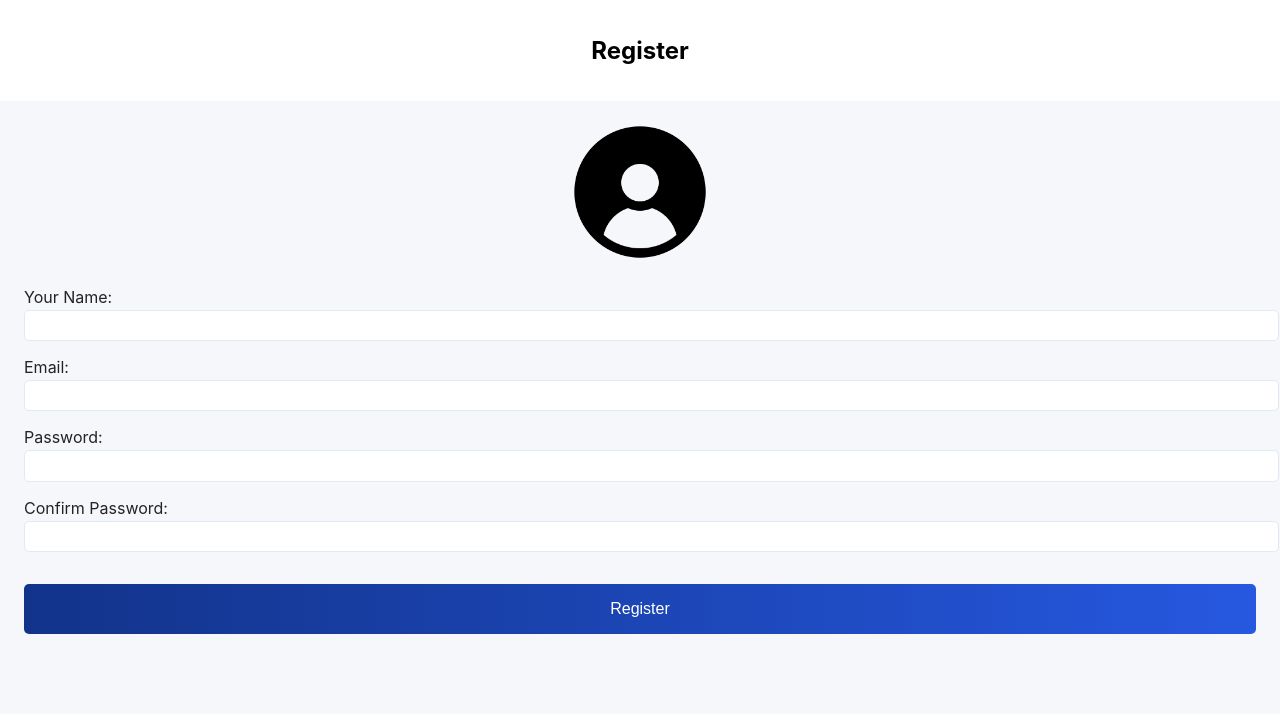
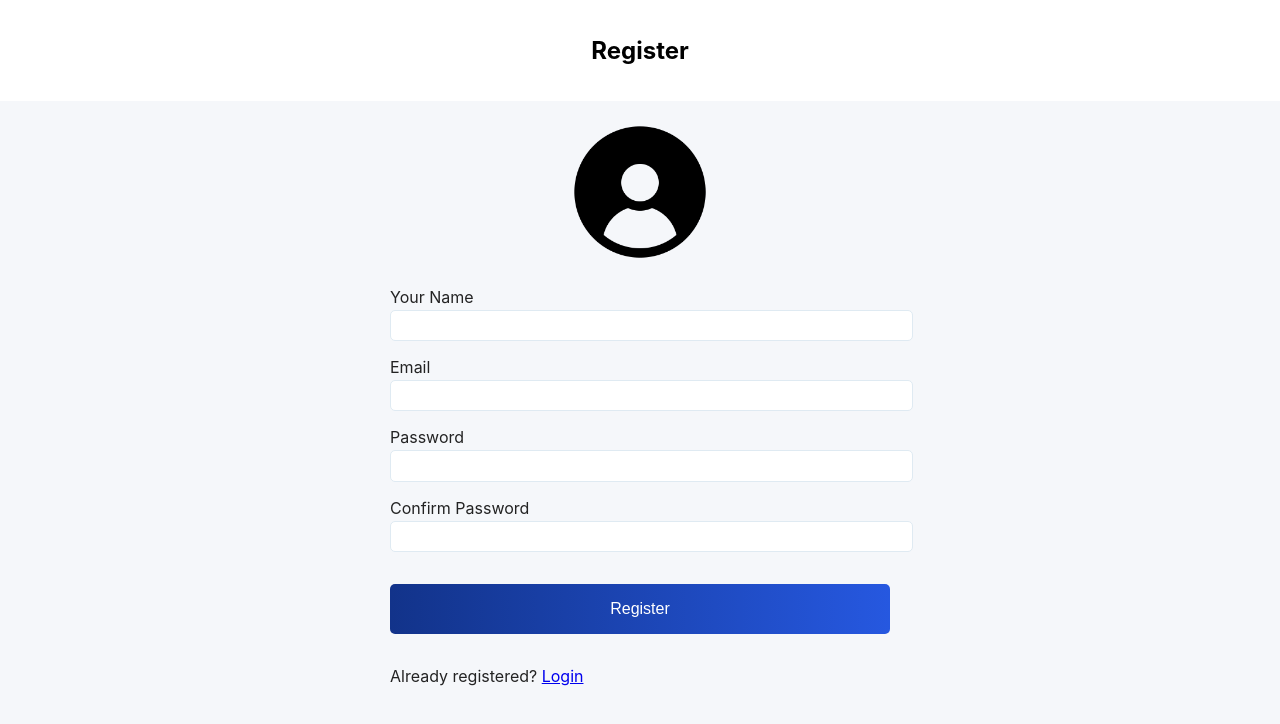
Before and after one commit to lukman155/project-tracker, a React (Create React App) app in the folder client/: page /register in a window 1280 px wide. Shown: the top 724 px of the page. Built offline with nearby package versions, Linux system fonts and the light colour scheme; no server answers.

Commit message:
Small fixes

```diff
--- a/client/src/Pages/login.jsx
+++ b/client/src/Pages/login.jsx
@@ -1,5 +1,5 @@
 import React, { useState, useContext } from "react";
-import { useNavigate } from "react-router-dom";
+import { useNavigate, Link } from "react-router-dom";
 import { AuthContext } from "../contexts/AuthContext";
 import api from "../utils/api";
 import "./login.scss";
@@ -47,7 +47,7 @@
           <img alt="" src="person.png" className="dp"></img>
         </div>
         <label>
-          Email:
+          Email
           <input
             type="email"
             name="email"
@@ -56,7 +56,7 @@
           />
         </label>
         <label>
-          Password:
+          Password
           <input
             type="password"
             name="password"
@@ -67,10 +67,10 @@
         <button className="submit-btn" type="submit">
           Login
         </button>
+        <p>
+          Don't have an account? <Link to="/register">Register</Link>
+        </p>
       </form>
-      <p>
-        Don't have an account? <a href="/register">Register</a>
-      </p>
     </section>
   );
 };
--- a/client/src/Pages/login.scss
+++ b/client/src/Pages/login.scss
@@ -5,6 +5,8 @@
   gap: 1em;
   color: rgb(35, 35, 35);
   background-color: rgb(245, 247, 250);
+  max-width: 500px;
+  margin: 0 auto;
   margin-bottom: 5em;
 }
 
--- a/client/src/Pages/register.jsx
+++ b/client/src/Pages/register.jsx
@@ -1,5 +1,5 @@
 import React, { useState } from "react";
-import { useNavigate } from "react-router-dom";
+import { useNavigate, Link } from "react-router-dom";
 import api from "../utils/api";
 import "./register.scss";
 
@@ -45,7 +45,7 @@
           <img alt="" src="person.png" className="dp"></img>
         </div>
         <label>
-          Your Name:
+          Your Name
           <input
             type="text"
             name="name"
@@ -54,7 +54,7 @@
           />
         </label>
         <label>
-          Email:
+          Email
           <input
             type="email"
             name="email"
@@ -63,7 +63,7 @@
           />
         </label>
         <label>
-          Password:
+          Password
           <input
             type="password"
             name="password"
@@ -72,7 +72,7 @@
           />
         </label>
         <label>
-          Confirm Password:
+          Confirm Password
           <input
             type="password"
             name="confirmPassword"
@@ -80,10 +80,12 @@
             onChange={handleChange}
           />
         </label>
-
         <button className="submit-btn" type="submit">
           Register
         </button>
+        <p>
+          Already registered? <Link to="/login">Login</Link>
+        </p>
       </form>
     </section>
   );
--- a/client/src/Pages/register.scss
+++ b/client/src/Pages/register.scss
@@ -9,6 +9,8 @@
   gap: 1em;
   color: rgb(35, 35, 35);
   padding-bottom: 5em;
+  max-width: 500px;
+  margin: 0 auto;
 }
 
 .header {
```
